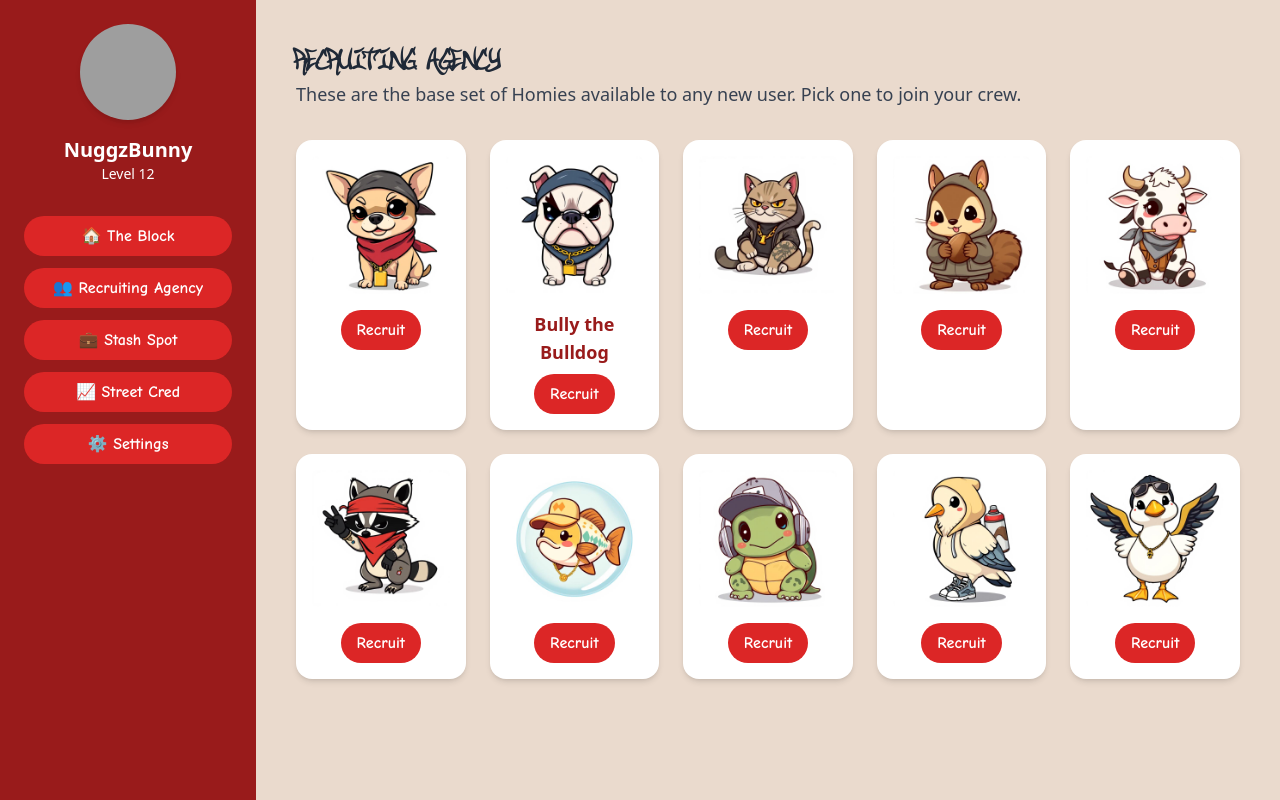
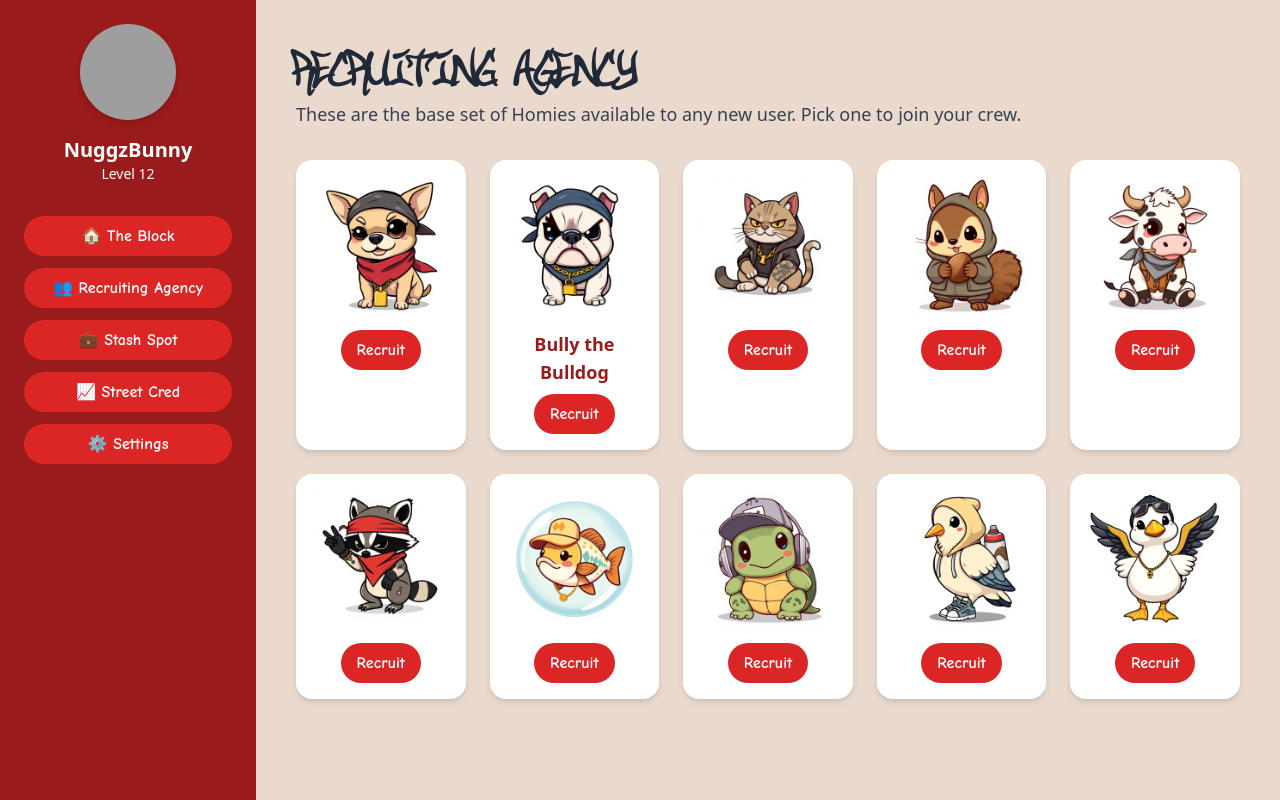
Before and after one commit to nuggzbunny09/eHomies, a plain HTML site: page recruiting.html in a window 1280 px wide. Drawn offline with nearby package versions, Linux system fonts and the light colour scheme; grey boxes are pictures that could not be loaded.

Commit message:
Update recruiting.html

```diff
--- a/recruiting.html
+++ b/recruiting.html
@@ -53,7 +53,7 @@
 
     <!-- Main Content -->
     <main class="flex-1 p-10">
-      <h1 class="graffiti-title text-4xl">Recruiting Agency</h1>
+      <h1 class="graffiti-title text-6xl">Recruiting Agency</h1>
       <p class="text-lg text-gray-700 mb-8">These are the base set of Homies available to any new user. Pick one to join your crew.</p>
 
       <div class="grid grid-cols-1 sm:grid-cols-2 md:grid-cols-3 lg:grid-cols-5 gap-6">
```
